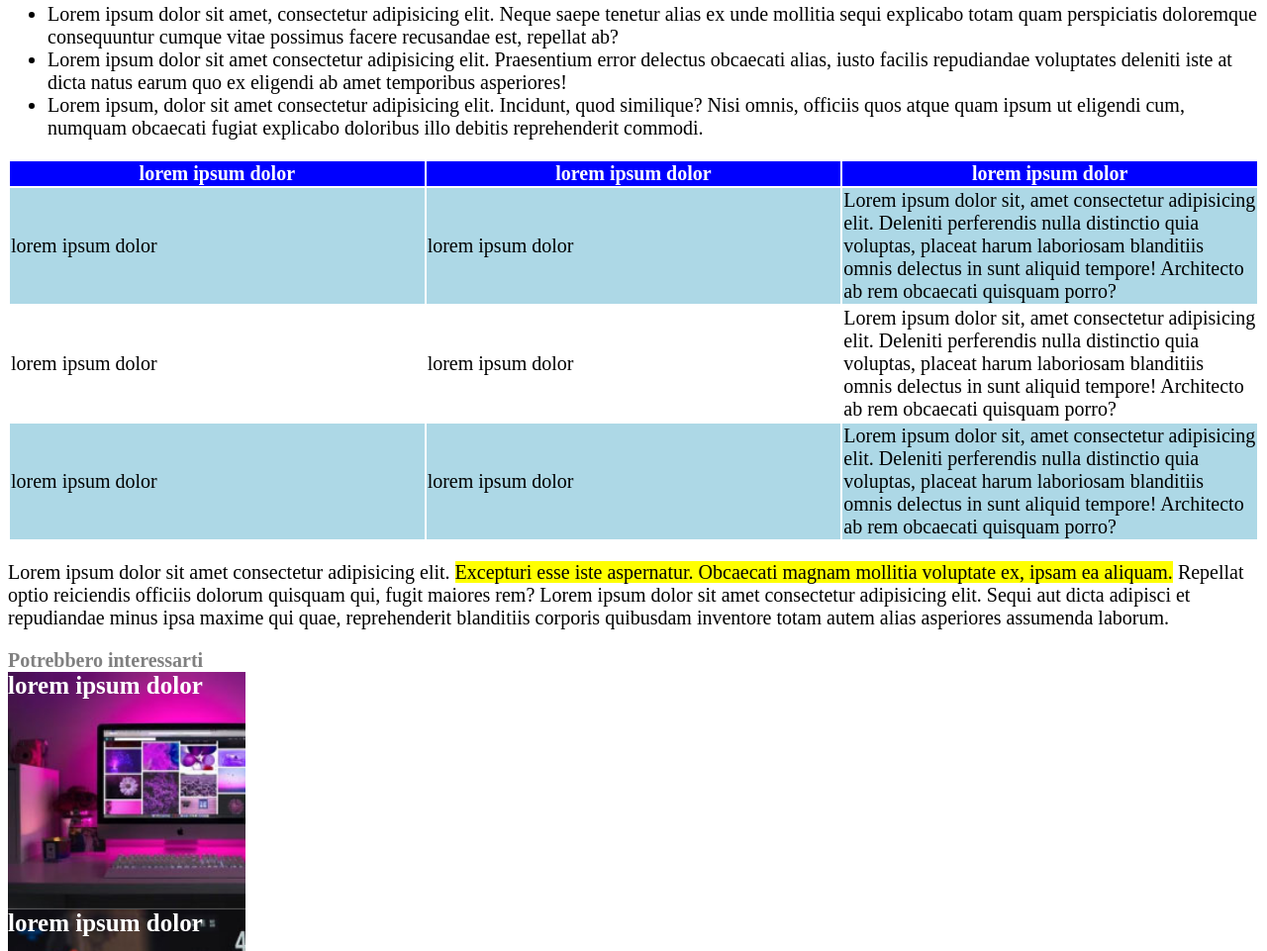
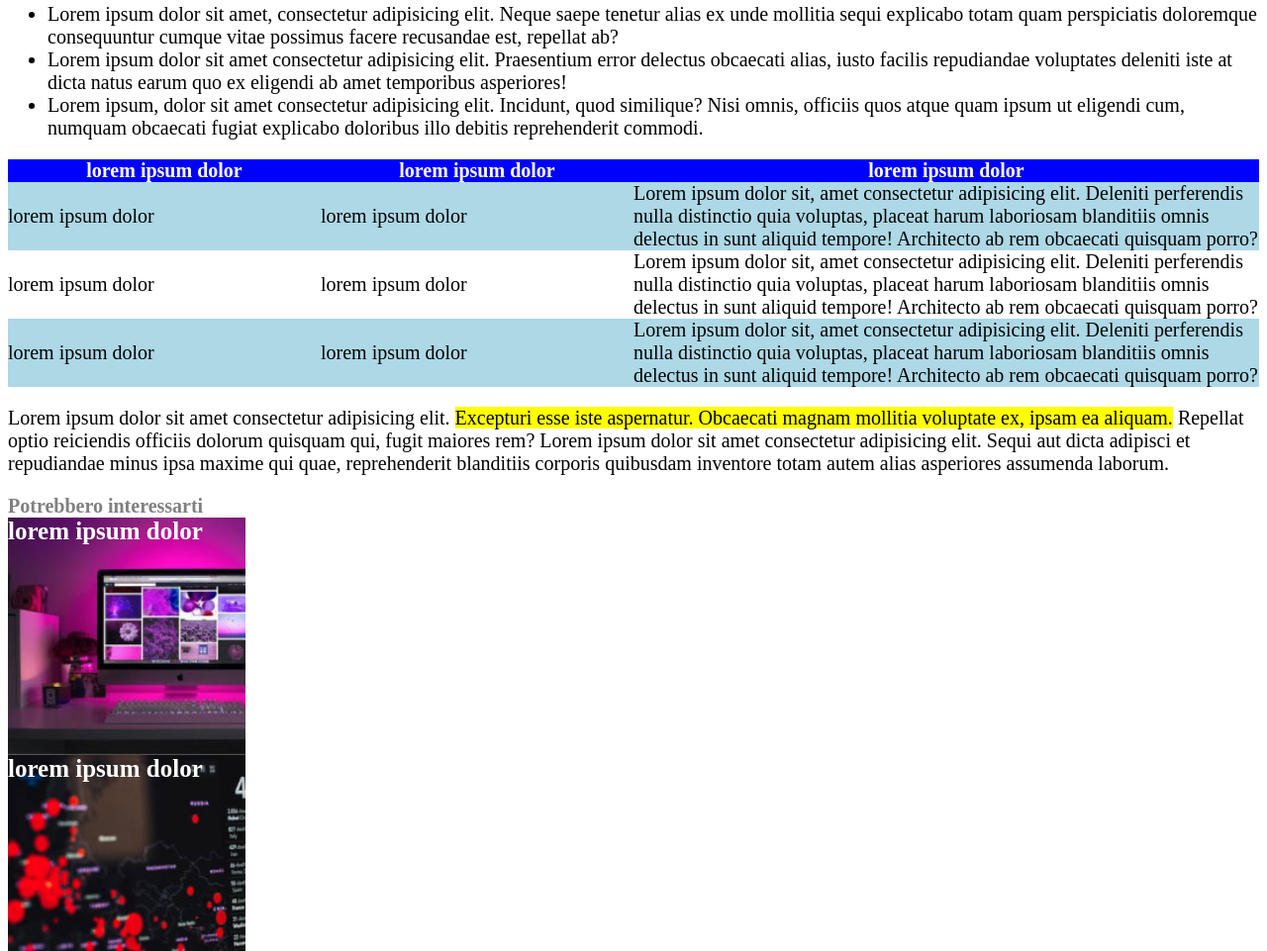
Before and after one commit to robanf/html-css-booleaner, a plain HTML site: page index.html in a window 1280 px wide. Shown: the part 835-1796 px from the top of the page at 99% size. Drawn offline with Linux system fonts and the light colour scheme.

Commit message:
aggiustamento tabella

```diff
--- a/css/style.css
+++ b/css/style.css
@@ -48,14 +48,14 @@ thead{
     color: white;
 }
 
-td{
-    width: 33%;
-}
+
 
 .lightblue{
     background-color: lightblue;
 }
-
+.big{
+    width: 50%;
+}
 .fine{
     color: gray;
     font-size: 20px;
--- a/index.html
+++ b/index.html
@@ -43,7 +43,7 @@
             <li>Lorem ipsum, dolor sit amet consectetur adipisicing elit. Incidunt, quod similique? Nisi omnis, officiis quos atque quam ipsum ut eligendi cum, numquam obcaecati fugiat explicabo doloribus illo debitis reprehenderit commodi.</li>
         </ul>
         <!-- inizio tabella -->
-        <table>
+        <table cellspacing="0" cellpadding="0">
             <thead>
                 <th>lorem ipsum dolor</th>
                 <th>lorem ipsum dolor</th>
@@ -53,17 +53,17 @@
                 <tr class="lightblue">
                     <td>lorem ipsum dolor</td>
                     <td>lorem ipsum dolor</td>
-                    <td>Lorem ipsum dolor sit, amet consectetur adipisicing elit. Deleniti perferendis nulla distinctio quia voluptas,  placeat harum laboriosam blanditiis omnis delectus in sunt aliquid tempore! Architecto ab rem obcaecati quisquam porro?</td>
+                    <td class="big">Lorem ipsum dolor sit, amet consectetur adipisicing elit. Deleniti perferendis nulla distinctio quia voluptas,  placeat harum laboriosam blanditiis omnis delectus in sunt aliquid tempore! Architecto ab rem obcaecati quisquam porro?</td>
                 </tr>
                 <tr>
                     <td>lorem ipsum dolor</td>
                     <td>lorem ipsum dolor</td>
-                    <td>Lorem ipsum dolor sit, amet consectetur adipisicing elit. Deleniti perferendis nulla distinctio quia voluptas,  placeat harum laboriosam blanditiis omnis delectus in sunt aliquid tempore! Architecto ab rem obcaecati quisquam porro?</td>
+                    <td class="big">Lorem ipsum dolor sit, amet consectetur adipisicing elit. Deleniti perferendis nulla distinctio quia voluptas,  placeat harum laboriosam blanditiis omnis delectus in sunt aliquid tempore! Architecto ab rem obcaecati quisquam porro?</td>
                 </tr>
                 <tr class="lightblue">
                     <td>lorem ipsum dolor</td>
                     <td>lorem ipsum dolor</td>
-                    <td>Lorem ipsum dolor sit, amet consectetur adipisicing elit. Deleniti perferendis nulla distinctio quia voluptas,  placeat harum laboriosam blanditiis omnis delectus in sunt aliquid tempore! Architecto ab rem obcaecati quisquam porro?</td>
+                    <td class="big">Lorem ipsum dolor sit, amet consectetur adipisicing elit. Deleniti perferendis nulla distinctio quia voluptas,  placeat harum laboriosam blanditiis omnis delectus in sunt aliquid tempore! Architecto ab rem obcaecati quisquam porro?</td>
                 </tr>
             </tbody>
         </table>
```
